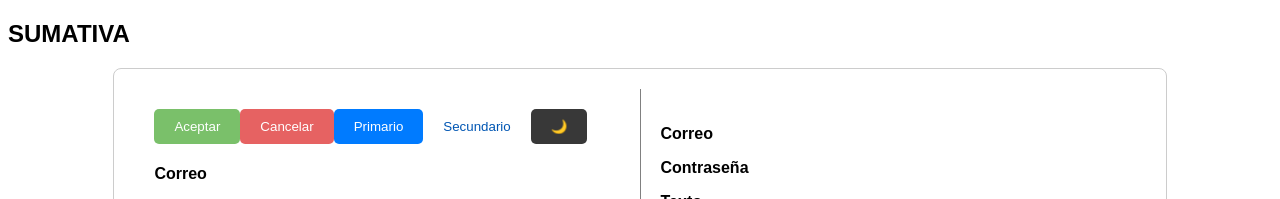
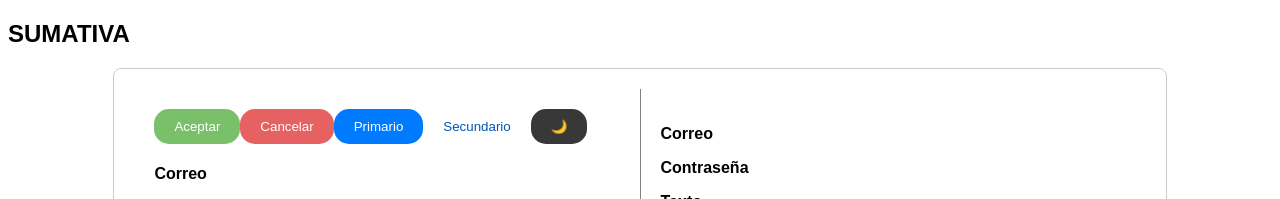
Before and after one commit to ricardoo-gif7/sumativarups1, an Angular app: page / in a window 1280 px wide. Shown: the top 199 px of the page. Built offline with nearby package versions, Linux system fonts and the light colour scheme.

Commit message:
first commit

```diff
--- a/src/app/Components/botonaceptar/botonaceptar.component.css
+++ b/src/app/Components/botonaceptar/botonaceptar.component.css
@@ -4,7 +4,7 @@ button {
     color: white;
     border: none;
     padding: 10px 20px;
-    border-radius: 5px;
+    border-radius: 15px;
     cursor: pointer;
     transition: background-color 0.3s;
   }
--- a/src/app/Components/botoncancelar/botoncancelar.component.css
+++ b/src/app/Components/botoncancelar/botoncancelar.component.css
@@ -4,7 +4,7 @@ button {
     color: white;
     border: none;
     padding: 10px 20px;
-    border-radius: 5px;
+    border-radius: 15px;
     cursor: pointer;
     transition: background-color 0.3s;
   }
--- a/src/app/Components/botonmodooscuro/botonmodooscuro.component.css
+++ b/src/app/Components/botonmodooscuro/botonmodooscuro.component.css
@@ -4,7 +4,7 @@ button {
     color: white;
     border: none;
     padding: 10px 20px;
-    border-radius: 5px;
+    border-radius: 15px;
     cursor: pointer;
     transition: background-color 0.3s;
   }
--- a/src/app/Components/botonprimario/botonprimario.component.css
+++ b/src/app/Components/botonprimario/botonprimario.component.css
@@ -4,7 +4,7 @@ button {
     color: white;
     border: none;
     padding: 10px 20px;
-    border-radius: 5px;
+    border-radius: 15px;
     cursor: pointer;
     transition: background-color 0.3s;
   }
--- a/src/app/Components/botonsecundario/botonsecundario.component.css
+++ b/src/app/Components/botonsecundario/botonsecundario.component.css
@@ -5,7 +5,7 @@ button {
     border-color: #0056b3;
     border: 20px;
     padding: 10px 20px;
-    border-radius: 5px;
+    border-radius: 15px;
     cursor: pointer;
     transition: background-color 0.3s;
   }
```
